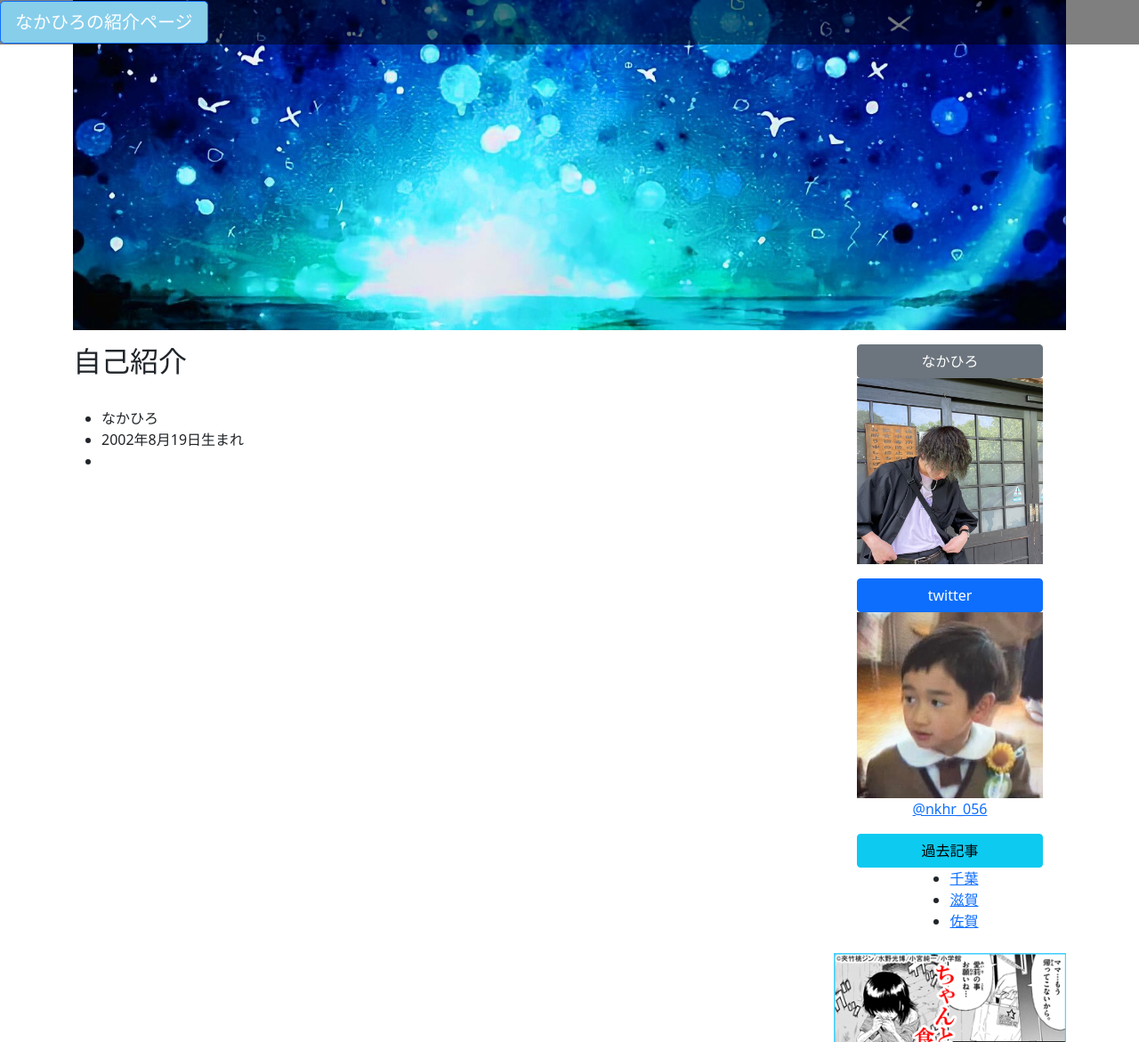
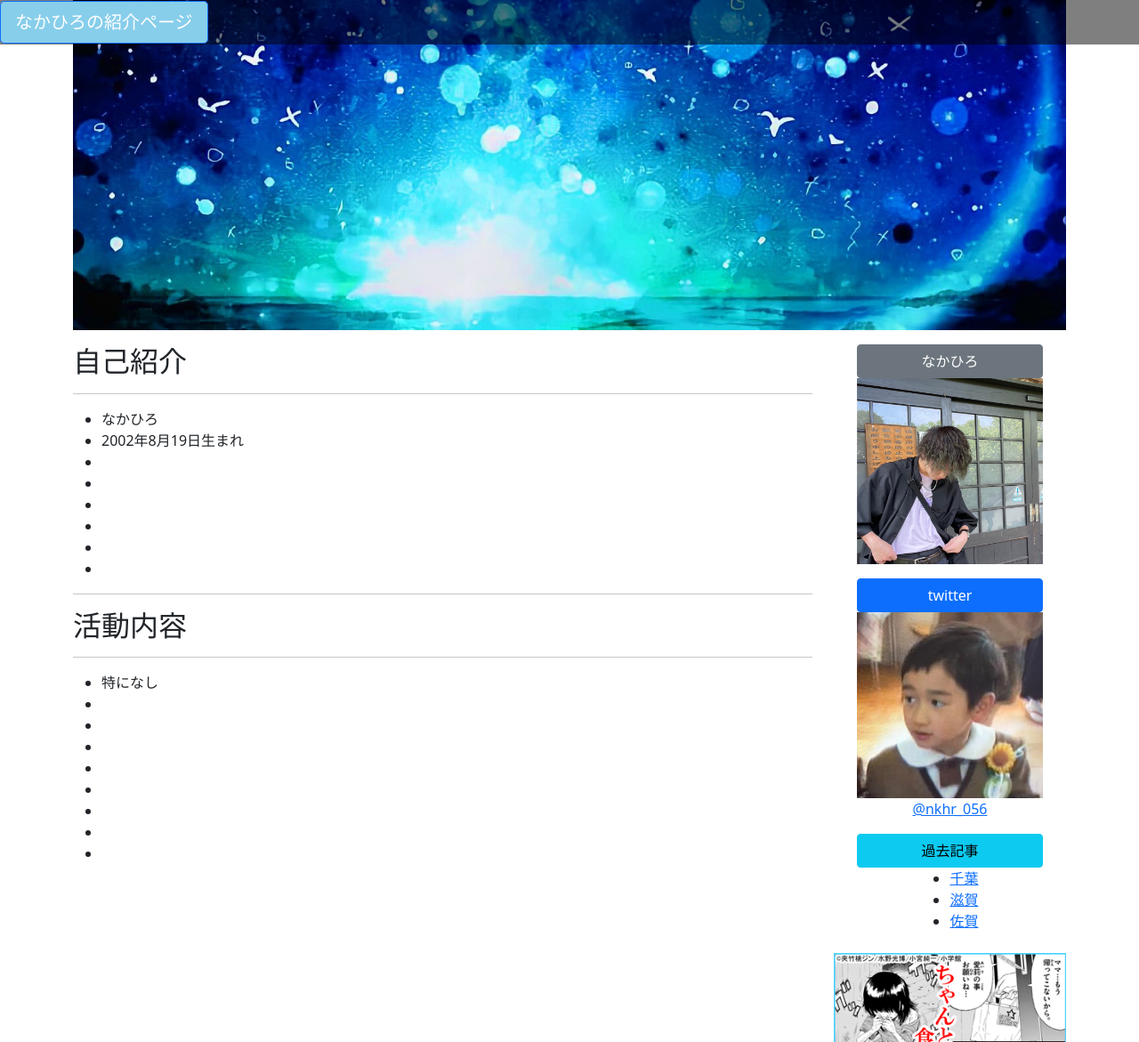
Before and after one commit to hiroki819/hiroki819.github.io, a plain HTML site: page 230531/index.html in a window 1280 px wide. Shown: the top 1171 px of the page at 89% size. Drawn offline with nearby package versions, Linux system fonts and the light colour scheme.

Commit message:
中間課題

```diff
--- a/230531/index.html
+++ b/230531/index.html
@@ -4,7 +4,7 @@
   <meta charset="UTF-8">
   <link href="https://cdn.jsdelivr.net/npm/bootstrap@5.0.2/dist/css/bootstrap.min.css" rel="stylesheet"
         integrity="sha384-EVSTQN3/azprG1Anm3QDgpJLIm9Nao0Yz1ztcQTwFspd3yD65VohhpuuCOmLASjC" crossorigin="anonymous">
-  <title>Title</title>
+  <title>なかひろの紹介ページ</title>
 </head>
 <body>
 
@@ -24,10 +24,29 @@
     </div>
     <div class="col-12 col-sm-9 ">
       <h2>自己紹介</h2>
-      <br>
+      <hr>
       <ul>
         <li>なかひろ</li>
         <li>2002年8月19日生まれ</li>
+        <li></li>
+        <li></li>
+        <li></li>
+        <li></li>
+        <li></li>
+        <li></li>
+      </ul>
+      <hr>
+      <h2>活動内容</h2>
+      <hr>
+      <ul>
+        <li>特になし</li>
+        <li></li>
+        <li></li>
+        <li></li>
+        <li></li>
+        <li></li>
+        <li></li>
+        <li></li>
         <li></li>
       </ul>
     </div>
```
